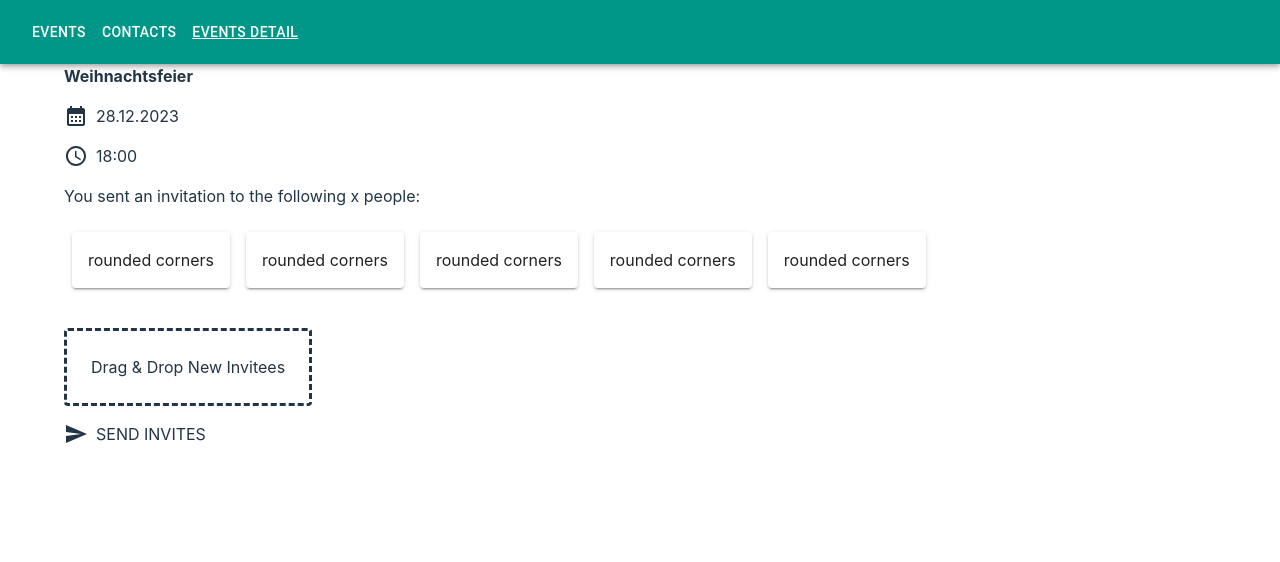
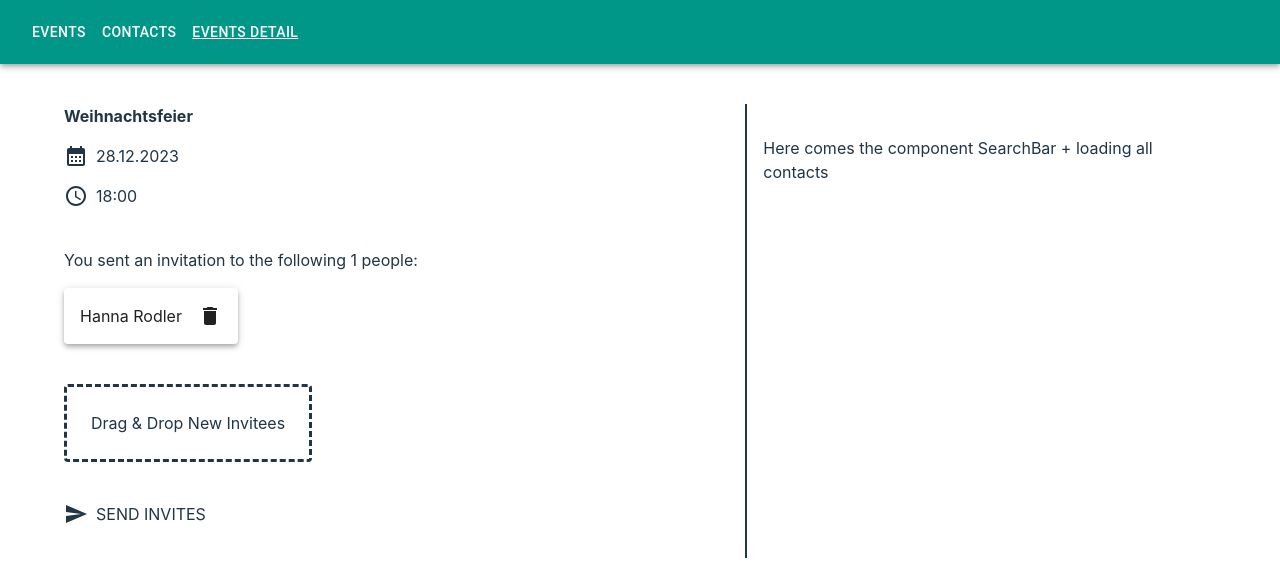
Before and after one commit to hanna-rodler/EventInviter, a React (Vite) app in the folder EventInviter/: page /events/1 in a window 1280 px wide. Shown: the top 562 px of the page. Built offline with nearby package versions, Linux system fonts and the light colour scheme.

Commit message:
feature/event-details: add and adapt ContactCard, make sections in detail page

```diff
--- a/EventInviter/src/components/ContactCard.tsx
+++ b/EventInviter/src/components/ContactCard.tsx
@@ -3,22 +3,32 @@ import DeleteIcon from "@mui/icons-material/Delete";
 import Paper from "@mui/material/Paper";
 import Grid from "@mui/material/Grid";
 import Stack from "@mui/material/Stack";
+import * as React from "react";
 
 type ContactCardProps = {
   firstName: string;
   lastName: string;
   showTelNumber?: boolean;
-  telNumber: string;
+  telNumber?: string;
+  showEdit?: boolean;
+  showDelete?: boolean;
+  draggable?: boolean
 };
 
-export const ContactCard = ({
-  firstName,
-  lastName,
-  showTelNumber,
-  telNumber,
+export const ContactCard = ({firstName, lastName, showTelNumber, telNumber, showEdit, showDelete, draggable
 }: ContactCardProps) => {
+
+  const handleDragStart = (event: React.DragEvent<HTMLDivElement>) => {
+    console.log(event.dataTransfer.getData("text/plain"));
+  };
+
   return (
-    <Paper elevation={4} style={{ padding: 16 }}>
+      <Paper
+          elevation={4}
+          style={{ padding: 16, cursor: draggable ? "move" : "default" }}
+          draggable={draggable}
+          onDragStart={handleDragStart}
+      >
       <Grid
         container
         justifyContent="space-between"
@@ -26,8 +36,8 @@ export const ContactCard = ({
         spacing={2}
       >
         <Grid item>
-          <Stack direction="column" spacing={1}>
-            <label>
+          <Stack direction="column" spacing={1} >
+            <label style={{cursor: draggable ? "move" : "default" }}>
               {firstName} {lastName}
             </label>
             {showTelNumber && <label>{telNumber}</label>}
@@ -36,8 +46,8 @@ export const ContactCard = ({
 
         <Grid item>
           <Stack direction="row" spacing={1}>
-            <EditIcon style={{ marginRight: 8 }} />
-            <DeleteIcon />
+            {showEdit && <EditIcon style={{ marginRight: 8 }} />}
+            {showDelete && <DeleteIcon />}
           </Stack>
         </Grid>
       </Grid>
--- a/EventInviter/src/pages/EventDetailPage.tsx
+++ b/EventInviter/src/pages/EventDetailPage.tsx
@@ -2,9 +2,9 @@ import {useParams} from "react-router-dom";
 import CalendarMonthIcon from '@mui/icons-material/CalendarMonth';
 import AccessTimeIcon from '@mui/icons-material/AccessTime';
 import SendIcon from '@mui/icons-material/Send';
-import {Box, Stack} from "@mui/material";
-import Paper from '@mui/material/Paper';
+import {Box, Grid, Stack} from "@mui/material";
 import {Event} from '../types/events'
+import { ContactCard } from "../components/ContactCard";
 import {Fragment, useEffect, useState} from "react";
 
 const EVENTS: Event[] = [
@@ -16,6 +16,15 @@ const EVENTS: Event[] = [
         location: "Linz",
         description: "Gemütliche Weihnachtsfeier mit Punsch und Keksen",
         isInvitesSent: false,
+        invitees: [
+            {
+                id: 1,
+                firstName: "Hanna",
+                lastName: "Rodler",
+                telNumber: "+43 677 62675165",
+                email: "hannah@example.com",
+            },
+        ],
     },
     {
         id: 2,
@@ -24,7 +33,23 @@ const EVENTS: Event[] = [
         time: "20:00",
         location: "Hagenberg",
         description: "Super duper party!",
-        isInvitesSent: false,
+        isInvitesSent: true,
+        invitees:[
+            {
+                id: 2,
+                firstName: "Tobias",
+                lastName: "Kothbauer",
+                telNumber: "+43 650 2109448",
+                email: "tobias@example.com",
+            },
+            {
+                id: 3,
+                firstName: "Elena",
+                lastName: "Ebetshuber",
+                telNumber: "+43 664 88440326",
+                email: "elena@example.com",
+            }
+        ],
     }
 ]
 
@@ -32,24 +57,27 @@ type Props = {
     events: Event[];
 };
 
-
 export const EventDetailPage = ({ events }: Props) => {
     events = EVENTS;
     const { id }: { id: string } = useParams();
     const [event, setEvent] = useState(events);
+    const isInvitesSent = event[0]?.isInvitesSent || false;
 
     useEffect(() => {
         const selectedEvent = events.find((e) => e.id == id);
 
-        if (selectedEvent) {
+        if (selectedEvent)
             setEvent([selectedEvent]);
-        }
 
     }, [id]);
 
     return (
         <Fragment>
-            <div id="event-information">
+
+            <Grid mt={3} container spacing={2}>
+
+                <Grid item xs={isInvitesSent ? 12 : 7}>
+                    <Stack id="event-information" mb={5} >
                         <b>{event[0].name}</b>
                         <Stack direction="row" alignItems="center" spacing={1} mt={2}>
                             <CalendarMonthIcon/>
@@ -59,29 +87,24 @@ export const EventDetailPage = ({ events }: Props) => {
                             <AccessTimeIcon/>
                             <p>{event[0].time}</p>
                         </Stack>
-            </div>
+                    </Stack>
 
-            <p>You sent an invitation to the following x people:</p>
-            <Box
-                sx={{
-                    display: 'flex',
-                    flexWrap: 'wrap',
-                    '& > :not(style)': {
-                        m: 1,
-                        mb: 5,
-                        p: 2,
-                    },
-                }}
-            >
-                <Paper draggable square={false} elevation={2} >rounded corners</Paper>
-                <Paper draggable square={false} elevation={2} >rounded corners</Paper>
-                <Paper draggable square={false} elevation={2} >rounded corners</Paper>
-                <Paper draggable square={false} elevation={2} >rounded corners</Paper>
-                <Paper draggable square={false} elevation={2} >rounded corners</Paper>
-            </Box>
+                    <p>You sent an invitation to the following {event[0].invitees.length} people:</p>
+                    <Stack direction="row" gap={1} mb={5}>
+                        {event[0]?.invitees.map((invitee) => (
+                            <ContactCard
+                                key={invitee.id}
+                                firstName={invitee.firstName}
+                                lastName={invitee.lastName}
+                                showTelNumber={false}
+                                showEdit={false}
+                                showDelete={true}
+                                draggable={true}
+                            />
+                        ))}
+                    </Stack>
 
-            <Box
-                sx={{
+                    <Box sx={{
                             borderStyle: 'dashed',
                             borderRadius: 1,
                             width: 'fit-content',
@@ -89,19 +112,32 @@ export const EventDetailPage = ({ events }: Props) => {
                                 m: 1,
                                 p: 2,
                             },
-                }}
-            >
+                        }}>
                         <p>Drag & Drop New Invitees</p>
                     </Box>
 
-            <Stack direction="row" alignItems="center" spacing={1} mt={2}>
+                    <Stack direction="row" alignItems="center" spacing={1} mt={5} >
                         <SendIcon/>
                         <p>SEND INVITES</p>
                     </Stack>
+                </Grid>
 
+
+                {!isInvitesSent && (
+                    <Grid item xs={5}>
+                        <Box sx={{
+                                borderLeft: "2px solid",
+                                height: '100%',
+                                padding: 2,
+                            }}>
+                            <p>Here comes the component SearchBar + loading all contacts </p>
+                        </Box>
+                    </Grid>
+                )}
+
+            </Grid>
 
         </Fragment>
 
-
     )
 }
--- a/EventInviter/src/types/events.ts
+++ b/EventInviter/src/types/events.ts
@@ -1,3 +1,5 @@
+import {Contact} from "./contact";
+
 export type Event = {
     id: number;
     name: string;
@@ -6,4 +8,5 @@ export type Event = {
     location: string;
     description: string;
     isInvitesSent: boolean;
+    invitees: Contact[];
 }
```
Lines whose indentation alone changed are shown as unchanged.
